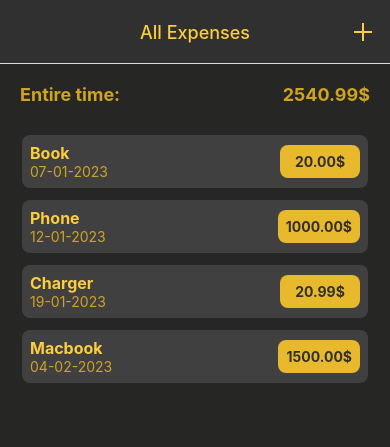
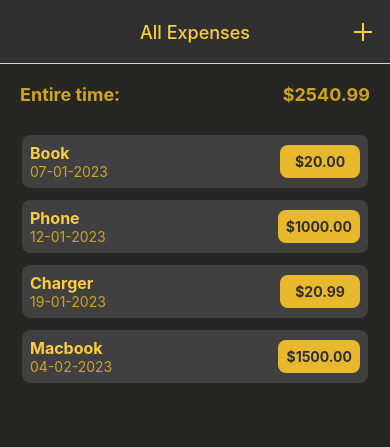
Before and after one commit to mweglowski/expense-app, a React Native app: screen /AllExpenses in a window 390 px wide. Shown: the top 447 px of the page. Built offline with nearby package versions, Linux system fonts and the light colour scheme.

Commit message:
toFixed() problems fixed

```diff
--- a/components/Expense.js
+++ b/components/Expense.js
@@ -29,7 +29,7 @@ export default function Expense({ itemData }) {
         <Text style={styles.date}>{dateFormatted}</Text>
       </View>
       <View style={styles.amountContainer}>
-        <Text style={styles.amount}>{itemData.amount.toFixed(2)}$</Text>
+        <Text style={styles.amount}>${(+itemData.amount).toFixed(2)}</Text>
       </View>
     </Pressable>
   );
--- a/components/ExpensesList.js
+++ b/components/ExpensesList.js
@@ -1,4 +1,5 @@
 import { View, StyleSheet, FlatList, Text } from "react-native";
+import { Colors } from "../assets/colors";
 
 import Expense from "./Expense";
 
@@ -10,11 +11,15 @@ export default function ExpensesList({ items }) {
 
   return (
     <View style={styles.listContainer}>
-      <FlatList
-        data={items}
-        keyExtractor={(item) => item.id}
-        renderItem={renderExpenseItem}
-      />
+      {items.length !== 0 ? (
+        <FlatList
+          data={items}
+          keyExtractor={(item) => item.id}
+          renderItem={renderExpenseItem}
+        />
+      ) : (
+        <Text style={styles.feedbackText}>No expenses found.</Text>
+      )}
     </View>
   );
 }
@@ -25,4 +30,11 @@ const styles = StyleSheet.create({
     margin: 8,
     padding: 8,
   },
+  feedbackText: {
+    marginVertical: 8,
+    marginHorizontal: 'auto',
+    textAlign: 'center',
+    fontSize: 16,
+    color: Colors.orange500,
+  }
 });
--- a/components/ExpensesSummary.js
+++ b/components/ExpensesSummary.js
@@ -8,7 +8,7 @@ export default function ExpensesSummary({ items, periodText }) {
   return (
     <View style={styles.container}>
       <Text style={styles.text}>{periodText}</Text>
-      <Text style={styles.text}>{sum.toFixed(2)}$</Text>
+      <Text style={styles.text}>${sum.toFixed(2)}</Text>
     </View>
   );
 }
--- a/screens/NewExpenseScreen.js
+++ b/screens/NewExpenseScreen.js
@@ -39,7 +39,7 @@ export default function NewExpenseScreen() {
     const expense = {
       id: expenses.length,
       title: expenseTitleText,
-      price: +expenseAmount,
+      amount: +expenseAmount,
       date: date,
     };
 
@@ -59,7 +59,7 @@ export default function NewExpenseScreen() {
 
       <TextInput
         style={styles.input}
-        placeholder="Price"
+        placeholder="Amount"
         keyboardType="numeric"
         placeholderTextColor={Colors.orange700}
         onChangeText={expenseAmountChangeHandler}
```
